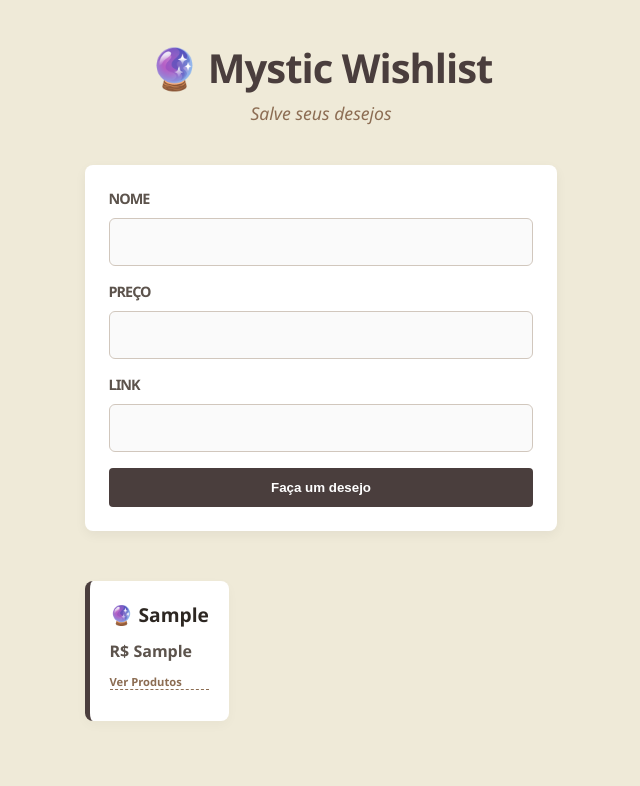
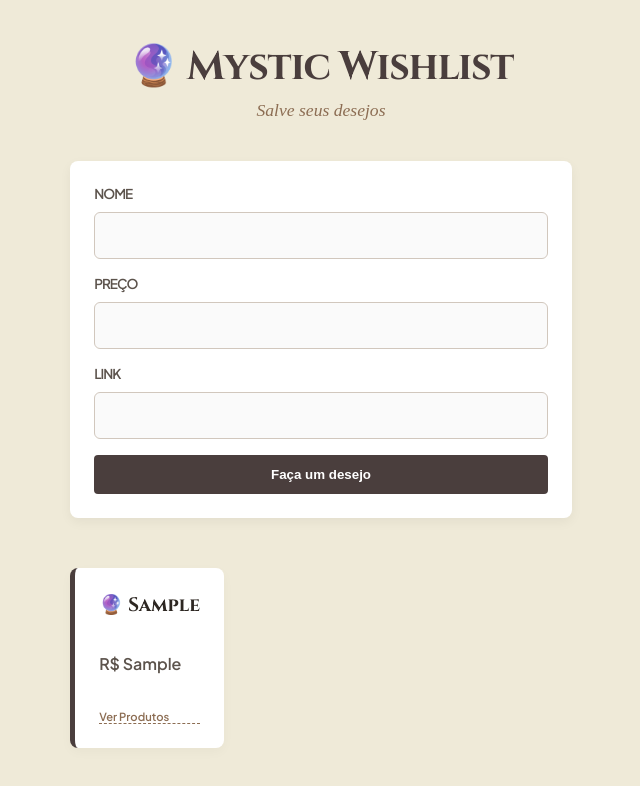
Before and after one commit to pbLola/wishlist-mistica, a plain HTML site: page index.html in a window 1280 px wide. Both pictures are taken after typing "Sample", "Sample", "Sample" into the empty fields and a click on the button "Faça um desejo". Shown: the whole page, without its empty margins (319-959 px from the left). Drawn offline with Linux system fonts and the light colour scheme; a web font is replaced by a local one.

Commit message:
style: ajuste nos cards

```diff
--- a/style.css
+++ b/style.css
@@ -6,7 +6,7 @@
 }
 body{
     background-color: #efead8;
-    font-family: 'Segoe UI', Tahoma, Geneva, Verdana, sans-serif;
+    font-family: 'Plus Jakarta Sans', sans-serif;;
     color: #2d2722;
     padding: 40px 20px;
     display: flex;
@@ -19,12 +19,14 @@ body{
     margin-bottom: 10px;
 }
 .cabecalho-principal h1{
+    font-family: 'Cinzel', serif;
     font-size: 2.5rem;
     color: #4a3e3d;
     letter-spacing: -1px;
     margin-bottom: 6px;
 }
 .cabecalho-principal p{
+    font-family: 'Playfair Display', serif;
     font-size: 1.1rem;
     color: #8c6d53;
     font-style: italic;
@@ -43,7 +45,7 @@ body{
 
 }
 #wishlist-form label{
-    font-size: 0.9rem;
+    font-size: 0.85rem;
     font-weight: 600;
     color: #5c534c;
     text-transform: uppercase;
@@ -56,7 +58,7 @@ body{
     border: 1px solid #d1c7bd;
     border-radius: 6px;
     background-color: #fafafa;
-    font-family: inherit;
+    font-family: "Plus Jakarta Sans", sans-serif;
     font-size: 1rem;
     color: #2d2722;
     transition: all 0.3s ease;
@@ -91,21 +93,30 @@ button:hover{
 }
 .card-produto{
     background-color: #ffffff;
-    padding: 20px;
+    padding: 24px;
     border-radius: 8px;
     border-left: 5px solid #4a3e3d;
     box-shadow: 0 4px 12px rgba(0, 0, 0, 0.03);
     display: flex;
     flex-direction: column;
-    justify-content: flex-start;
+    justify-content: space-between;
     gap: 12px;
     width: 100%;
-    min-height: 140px;
+    min-height: 180px;
+
+    transition: transform 0.2s ease, box-shadow 0.2s ease;
+}
+.card-produto:hover{
+    transform: translateY(-4px);
+    box-shadow: 0 8px 24px rgba(74, 62, 61, 0.12);
 }
 .card-produto h3{
+    font-family: 'Cinzel', serif;
     font-size: 1.2rem;
     color: #2d2722;
-    margin-bottom: 8px;
+    margin: 0;
+    word-break: break-word;
+    overflow-wrap: break-word;
 }
 .card-produto p{
     font-size: 1rem;
```
